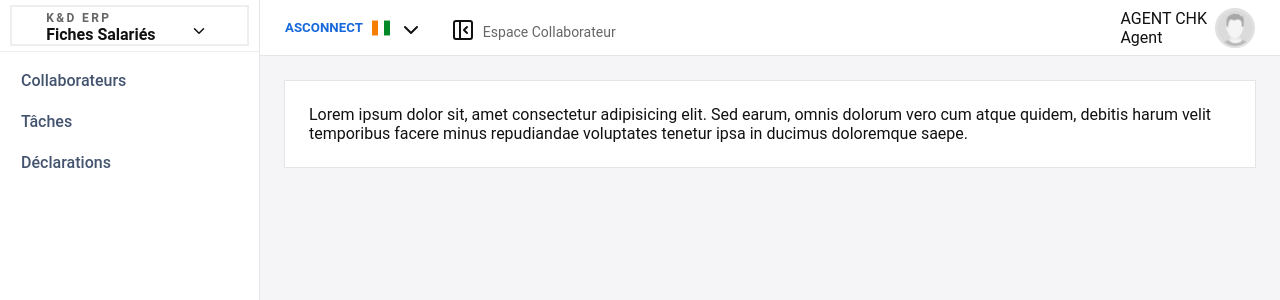
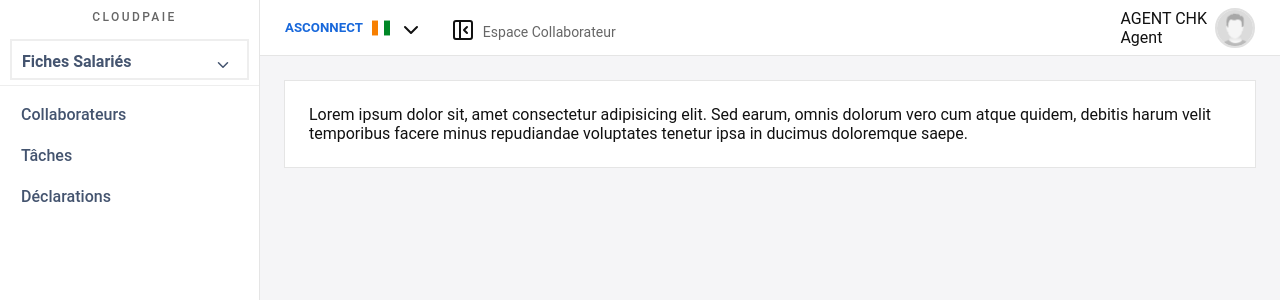
Before and after one commit to Bidicte/cloudpaie_admin, a React (Vite) app: page / in a window 1280 px wide. Shown: the top 300 px of the page. Built offline with nearby package versions, Linux system fonts and the light colour scheme.

Commit message:
cloudpaie

```diff
--- a/src/components/Layout/Sidebar.tsx
+++ b/src/components/Layout/Sidebar.tsx
@@ -29,11 +29,11 @@ export default function Sidebar() {
 
   return (
     <aside className="sidebar">
+      <div className="sidebar__kicker">Cloudpaie</div>
       <div className="sidebar__brand">
         <div className="sidebar_brand_module">
           <div className="sidebar__title">
-          <div className="sidebar__kicker">K&D ERP</div>
-            {selectedModule}
+            <p>{selectedModule}</p>
           </div>
            {/* Icône du menu principal */}
           <div className="sidebar__icon">
--- a/src/styles/cloudpaie.css
+++ b/src/styles/cloudpaie.css
@@ -77,6 +77,10 @@ h1, h2, h3, h4, h5, h6 {
 .sidebar_layout_grid {
   width: 18px;
   height: 18px;
+  color: var(--gray-400);
+}
+.sidebar_layout_grid p{
+  color: var(--gray-400);
 }
 .sidebar__brand {
   padding: 5px 10px;
@@ -85,8 +89,9 @@ h1, h2, h3, h4, h5, h6 {
 .sidebar_brand_module {
   display: flex;
   align-items: center;
-  justify-content: space-evenly;
+  justify-content: space-between;
   border: 2px solid var(--primary-200);
+  padding: 0 10px;
 }
 .sidebar_brand_module:hover {
   border: 2px solid var(--primary-400);
@@ -97,7 +102,17 @@ h1, h2, h3, h4, h5, h6 {
 }
 
 .sidebar__kicker {
-  letter-spacing: .2em; text-transform: uppercase; color: #666; font-size: 12px;
+  letter-spacing: .2em;
+  text-transform: uppercase;
+  color: #666;
+  font-size: 12px;
+  margin-left: 10px;
+  padding: 10px 20px;
+  font-weight: var(--font-weight-medium);
+  text-align: center;
+}
+.sidebar__title p{
+  color: var(--gray-400);
 }
 .sidebar__title { font-weight: var(--font-weight-semibold); color: var(--gray-200)}
 
@@ -226,11 +241,12 @@ module et sous modules
 
 .dropdown {
   position: absolute;
-  top: 56px;
-  right: 1px;
+  top: 53px;
+  right: 2px;
+  left: 4px;
   background: white;
   z-index: 100;
-  width: 100%;
+  width: 95%;
   animation: fadeIn 0.2s ease;
   box-shadow: var(--shadow-lg);
   border: 1px solid var(--primary-100);
@@ -245,7 +261,7 @@ module et sous modules
   animation: fadeIn 0.2s ease;
   box-shadow: var(--shadow-lg);
   border: 1px solid var(--primary-100);
-  padding: 5px ;
+  padding: 5px;
   left: 16.2rem;
 }
 
```
